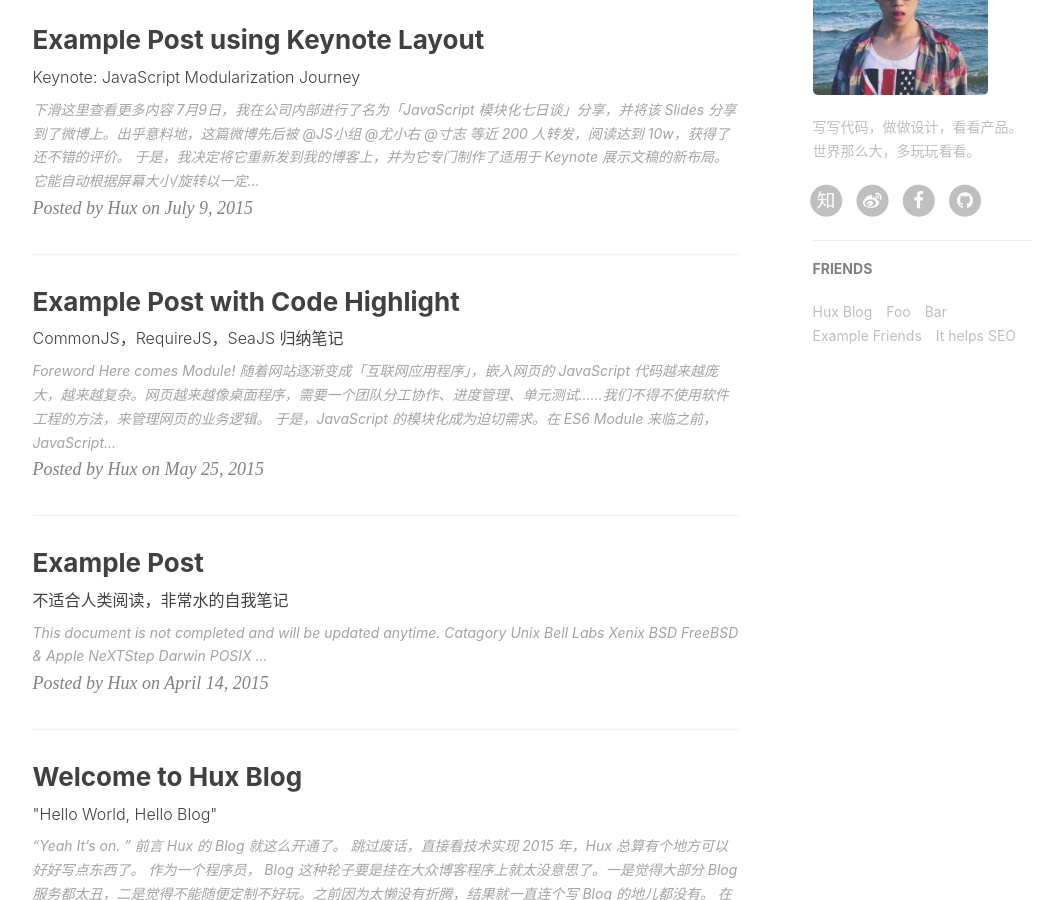
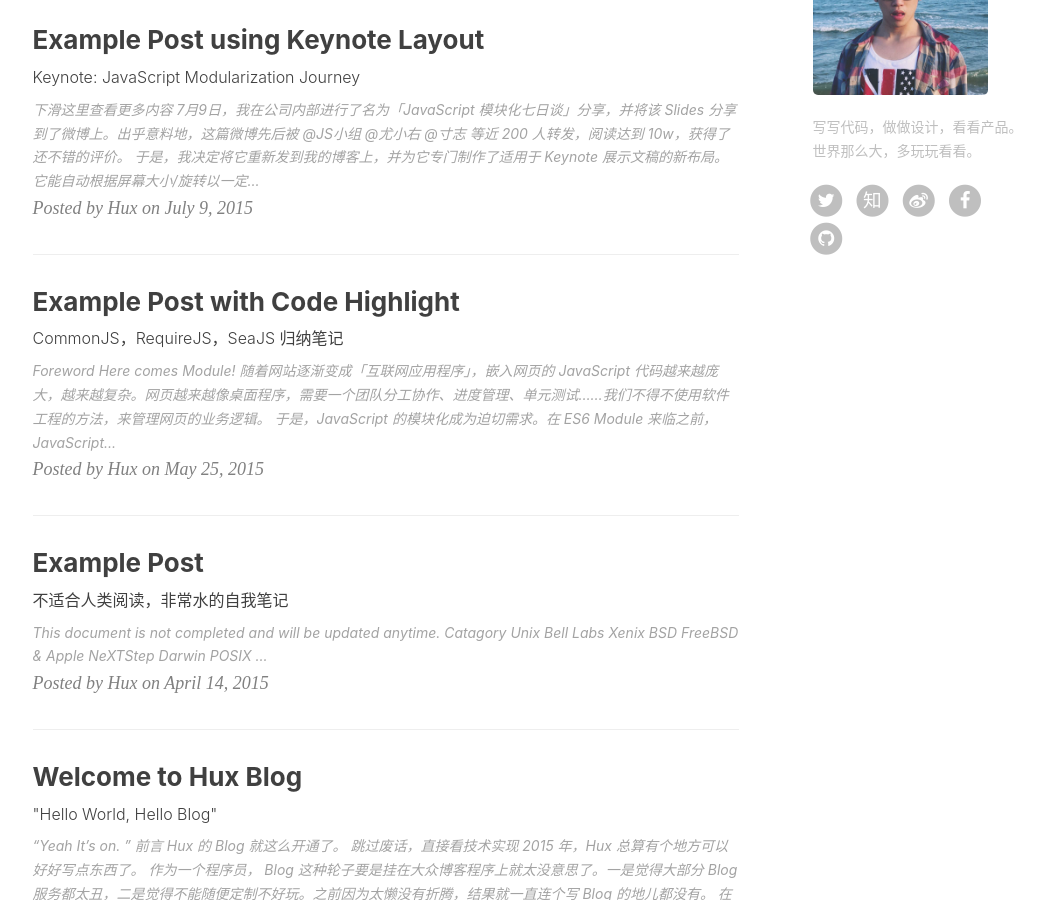
Before and after one commit to SilverBulletZyp/SilverBulletZyp.github.io, a Jekyll site: the page built from index.html, in a window 1280 px wide and 900 px high, scrolled down 706 px. Shown: the whole window, without its empty margins (135-1198 px from the left). Built offline with Jekyll 4.4.1, drawn with Linux system fonts in a browser that asks for light colours; nearby versions of some CDN libraries; the list of posts is cut into pages by our own code; comment, search, counter and statistics services are not loaded; some of the changed lines change nothing that is shown.

Commit message:
改了第二段多了Twitter，注释friend

```diff
--- a/_config.yml
+++ b/_config.yml
@@ -12,11 +12,11 @@ baseurl: ""                             # for example, '/blog' if your blog host
 
 # SNS settings
 RSS: false
-weibo_username:     huxpro
-zhihu_username:     huxpro
-github_username:    huxpro
-#twitter_username:  huxpro
-facebook_username:  huxpro
+weibo_username:     2504032693
+zhihu_username:     ye-wu-mian-77
+github_username:    SilverBulletZyp
+twitter_username:   SilverBulletZyp
+facebook_username:  100010914184728
 
 
 
@@ -73,21 +73,21 @@ featured-condition-size: 1              # A tag will be featured if the size of
 
 
 # Friends
-friends: [
-    {
-        title: "Hux Blog",
-        href: "http://huangxuan.me"
-    },{
-        title: "Foo",
-        href: "#"
-    },{
-        title: "Bar",
-        href: "#"
-    },{
-        title: "Example Friends",
-        href: "#"
-    },{
-        title: "It helps SEO",
-        href: "#"
-    }
-]
+#friends: [
+#    {
+#        title: "Hux Blog",
+#        href: "http://huangxuan.me"
+#    },{
+#        title: "Foo",
+#        href: "#"
+#    },{
+#        title: "Bar",
+#        href: "#"
+#    },{
+#        title: "Example Friends",
+#        href: "#"
+#    },{
+#        title: "It helps SEO",
+#        href: "#"
+#    }
+#]
```
